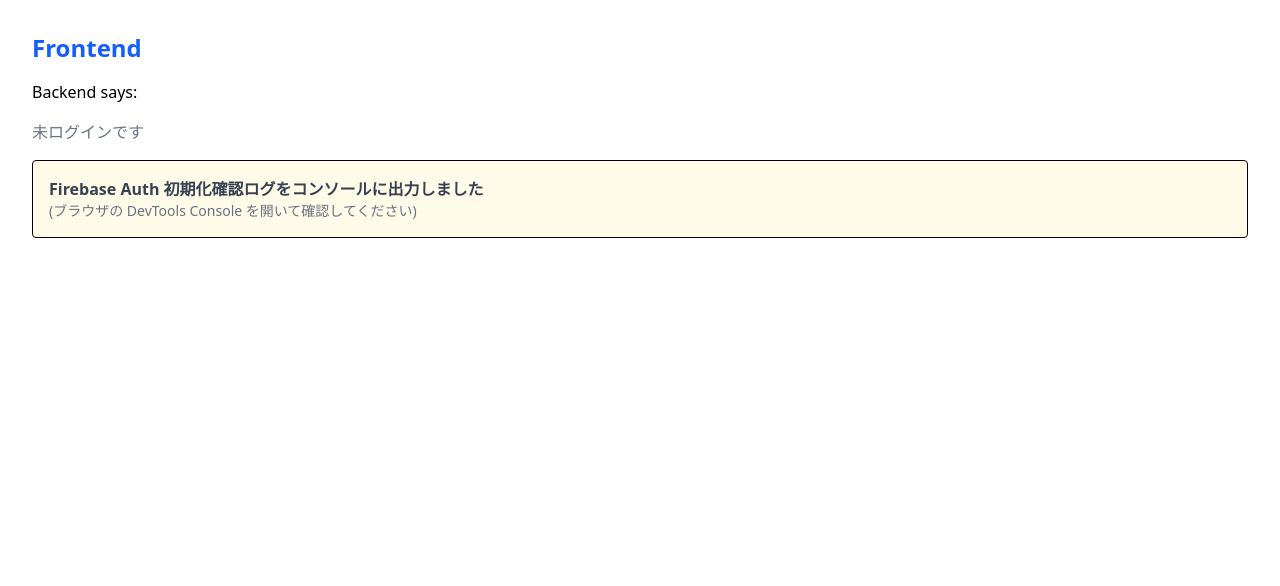
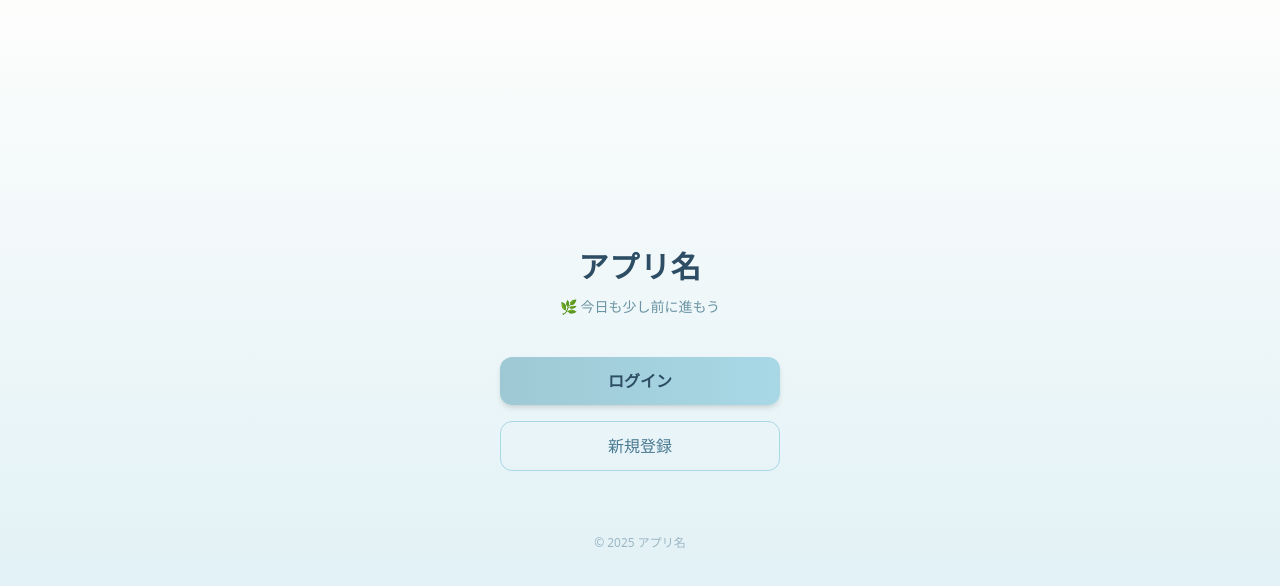
Before and after one commit to ms-engineer-bc25-05/team-a-final-project, a Next.js app in the folder frontend/: page / in a window 1280 px wide. Shown: the top 586 px of the page. Built offline with nearby package versions, Linux system fonts and the light colour scheme; no server answers; the database is empty.

Commit message:
feat(home): トップページ作成

```diff
--- a/frontend/src/app/page.tsx
+++ b/frontend/src/app/page.tsx
@@ -1,44 +1,69 @@
 "use client";
 
-import FirebaseTest from "@/components/FirebaseTest";
-import { useAuth } from "@/hooks/useAuth";
-import { useEffect, useState } from "react";
+import { motion } from "framer-motion";
+import Link from "next/link";
 
-async function getData() {
-  const res = await fetch(
-    process.env.NEXT_PUBLIC_API_URL + "/api/test",
-    { cache: "no-store" } // SSRでキャッシュさせない
-  );
-  return res.json();
-}
+/**
+ * NOTE:
+ * トップページ（未ログイン時の入口）
+ * - FocusMe のコンセプトを伝える軽やかな構成。
+ * - 背景は朝の光のような柔らかい水色グラデーション。
+ */
+export default function HomePage() {
+  return (
+    <div
+      className="flex flex-col justify-center items-center min-h-[100dvh]
+                 bg-gradient-to-b from-[#FDFDFC] via-[#EAF5F8] to-[#D9EDF3]
+                 px-6 text-center"
+    >
+      {/* ロゴ＆タイトル */}
+      <motion.h1
+        initial={{ opacity: 0, y: -10 }}
+        animate={{ opacity: 1, y: 0 }}
+        transition={{ duration: 0.8 }}
+        className="text-3xl font-bold text-[#2C4D63] mb-3 tracking-wide"
+      >
+        アプリ名
+      </motion.h1>
 
-export default function Home() {
-  const [data, setData] = useState<{ message: string } | null>(null);
-  const { user,loading} = useAuth();
+      {/* キャッチコピー */}
+      <motion.p
+        initial={{ opacity: 0 }}
+        animate={{ opacity: 1 }}
+        transition={{ delay: 0.3, duration: 0.8 }}
+        className="text-[#6B94A3] text-sm mb-10"
+      >
+        🌿 今日も少し前に進もう
+      </motion.p>
 
-  useEffect(() => {
-    (async () => {
-      const res = await getData();
-      setData(res);
-    })();
-  }, []);
+      {/* ボタン２つ */}
+      <motion.div
+        initial={{ opacity: 0, y: 10 }}
+        animate={{ opacity: 1, y: 0 }}
+        transition={{ delay: 0.5, duration: 0.8 }}
+        className="flex flex-col gap-4 w-full max-w-[280px]"
+      >
+        <Link
+          href="/login"
+          className="w-full py-3 rounded-xl bg-gradient-to-r from-[#9EC9D4] to-[#A8D8E6]
+                     text-[#2C4D63] font-semibold shadow-md hover:brightness-105 transition"
+        >
+          ログイン
+        </Link>
 
-  if (loading) return <p>Loading...</p>;
+        <Link
+          href="/register"
+          className="w-full py-3 rounded-xl border border-[#A8D8E6]
+                     text-[#4B7A93] font-medium hover:bg-[#F1F9FB] transition"
+        >
+          新規登録
+        </Link>
+      </motion.div>
 
-  return (
-    <div className="p-8 space-y-4">
-      <h1 className="text-2xl font-bold text-blue-600">Frontend</h1>
-      <p>Backend says: {data?.message}</p>
-
-      {/* ✅Firebase Auth 状態確認 */}
-       {user ? (
-        <p className="text-green-600">ログイン中：{user.email}</p>
-       ) : (
-         <p className="text-gray-500">未ログインです</p>
-       )}
-
-      {/* ✅ クライアント側（Firebase確認） */}
-      <FirebaseTest />
+      {/* フッター */}
+      <footer className="mt-16 text-xs text-[#9AB6C3]">
+        © 2025 アプリ名
+      </footer>
     </div>
   );
 }
```
